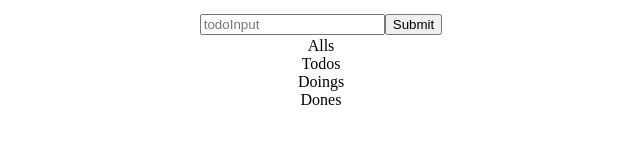
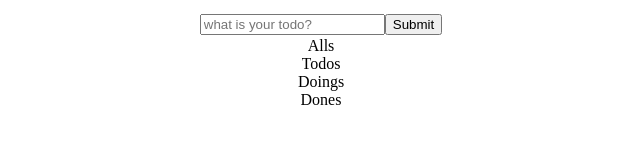
Before and after one commit to LikeRudin/recoil-start, a React (Vite) app: page / in a window 1280 px wide. Shown: the top 160 px of the page, without its empty margins (319-959 px from the left). Built offline with nearby package versions, Linux system fonts and the light colour scheme.

Commit message:
ADD: Error message

```diff
--- a/src/create-todo.tsx
+++ b/src/create-todo.tsx
@@ -1,7 +1,7 @@
-import { useSetRecoilState } from "recoil";
+import { useRecoilValue, useSetRecoilState } from "recoil";
 import styled from "styled-components";
 import { useForm } from "react-hook-form";
-import { TodosAtom } from "./todo-atom";
+import { TodosAtom, CategoriesAtom } from "./todo-atom";
 
 const Container = styled.div`
   height: 50%;
@@ -23,6 +23,7 @@ interface IForm {
 
 export const CreateTodo = () => {
   const setTodos = useSetRecoilState(TodosAtom);
+  const category = useRecoilValue(CategoriesAtom);
   const { register, handleSubmit, setValue } = useForm<IForm>();
 
   const onValid = ({ todo }: IForm) => {
@@ -30,7 +31,7 @@ export const CreateTodo = () => {
       {
         text: todo,
         id: String(new Date()),
-        category: "TODO",
+        category,
       },
       ...acc,
     ]);
@@ -40,8 +41,11 @@ export const CreateTodo = () => {
     <Container>
       <Form onSubmit={handleSubmit(onValid)}>
         <Input
-          {...register("todo", { required: true, minLength: 3 })}
-          placeholder="todoInput"
+          {...register("todo", {
+            required: "write a todo than blank space",
+            minLength: 3,
+          })}
+          placeholder="what is your todo?"
         />
         <Button value="Submit" />
       </Form>
```
